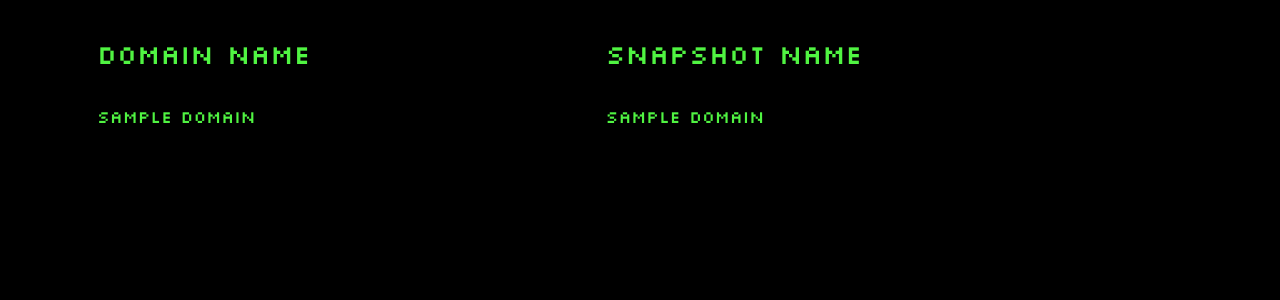
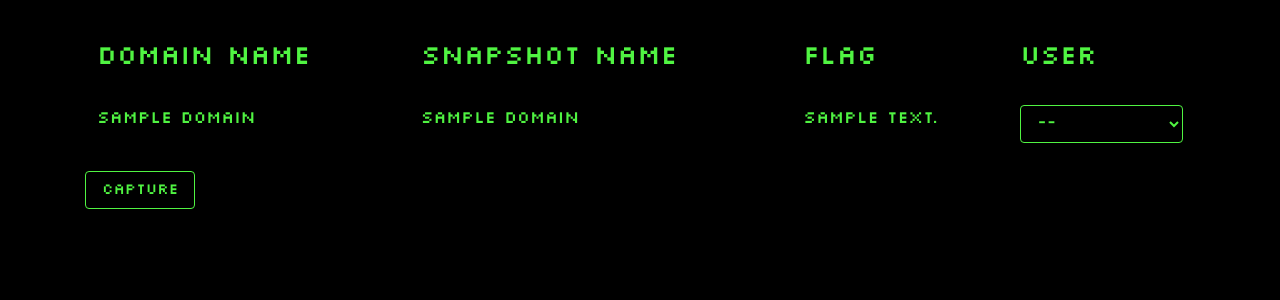
Before and after one commit to etinlb/head2headctf, a Flask app: template app/templates/domains.html in a window 1280 px wide. Shown: the top 300 px of the page. Run offline with Flask 2, Linux system fonts and the light colour scheme; the template is opened without the code that fills it: most values are stand-ins (such as "Sample title", 1, 10 or a date in 2020); some libraries are stand-ins or nearby versions.

Commit message:
Display flag in domain.html

```diff
--- a/app/templates/domains.html
+++ b/app/templates/domains.html
@@ -2,6 +2,9 @@
 {% block title %}DOMAINS{% endblock %}
 {% block head %}
     {{ super() }}
+    <script src="{{ url_for('static', filename='js/start_challenge.js') }}" type="text/javascript"></script>
+
+
 {% endblock %}
 {% block content %}
     <div class="scanlines">
@@ -9,13 +12,25 @@
         <thead>
             <th><h3>domain name</h3></th>
             <th><h3>snapshot name</h3></th>
+            <th><h3>flag</h3></th>
+            <th><h3>user</h3></th>
         </thead>
         {% for domain in domains|sort(attribute='domain_name', reverse=True) %}
             <tr>
                 <td>{{domain["domain_name"]}}</td>
                 <td>{{domain["snapshot_name"]}}</td>
+                <td>{{domain["description"]}}</td>
+                <td><select id="username" name="username" class="eightbit-font eightbit-input form-control">
+                      <option value="--">--</option>
+                    {% for user in users|sort(attribute='username') %}
+                      <option value="{{user['username']}}">{{user['username']}}</option>
+                    {% endfor %}
+                    </select>
+                </td>
             </tr>
         {% endfor %}
     </table>
+    <button class="btn btn-primary eightbit-font eightbit-btn" type=submit onclick="start_challenge();">Capture</button>
+
     </div>
 {% endblock %}
--- a/app/views.py
+++ b/app/views.py
@@ -51,14 +51,15 @@ def submitflag(error=None):
 def viewdomains(error=None):
     connection_str = "qemu+ssh://root@192.168.200.1/system"
     domains = get_domains_and_snapshots("qemu+ssh://root@192.168.200.1/system")
-    return render_template("domains.html", domains=domains)
+    users = get_all_users(g.db)
+    return render_template("domains.html", domains=domains, users=users)
 
 
-@app.route("/startvm/<domainname>/<snapshot>", methods=['GET', 'POST'])
-def start_domain(domainname="", snapshot=""):
-    print(domainname)
-    print(snapshot)
-    vm.start_domain("qemu+ssh://root@192.168.200.1/system", domainname, snapshot)
+# @app.route("/startvm/<domainname>/<snapshot>", methods=['GET', 'POST'])
+# def start_domain(domainname="", snapshot=""):
+#     print(domainname)
+#     print(snapshot)
+#     vm.start_domain("qemu+ssh://root@192.168.200.1/system", domainname, snapshot)
 
 def render_submission_form(error=None):
     users = get_all_users(g.db)
```
